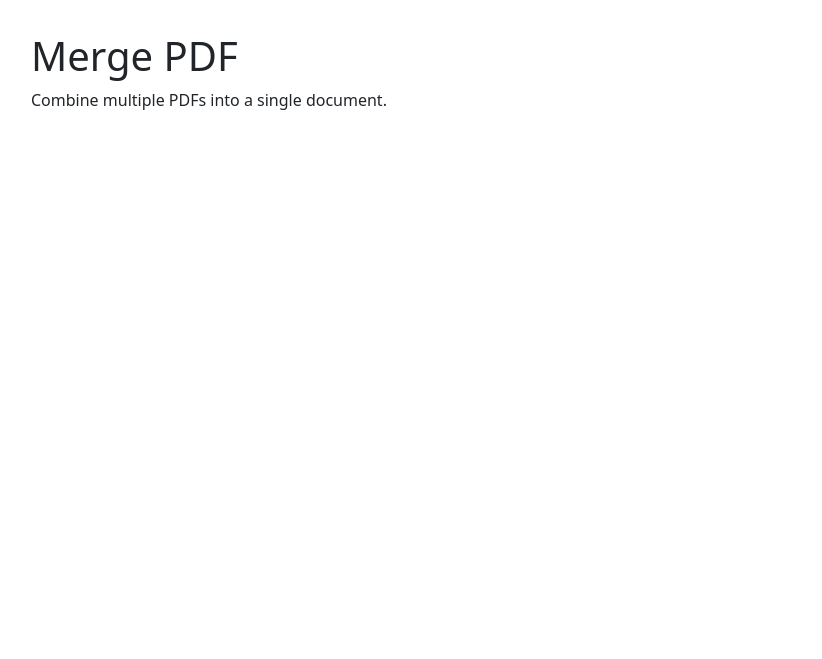
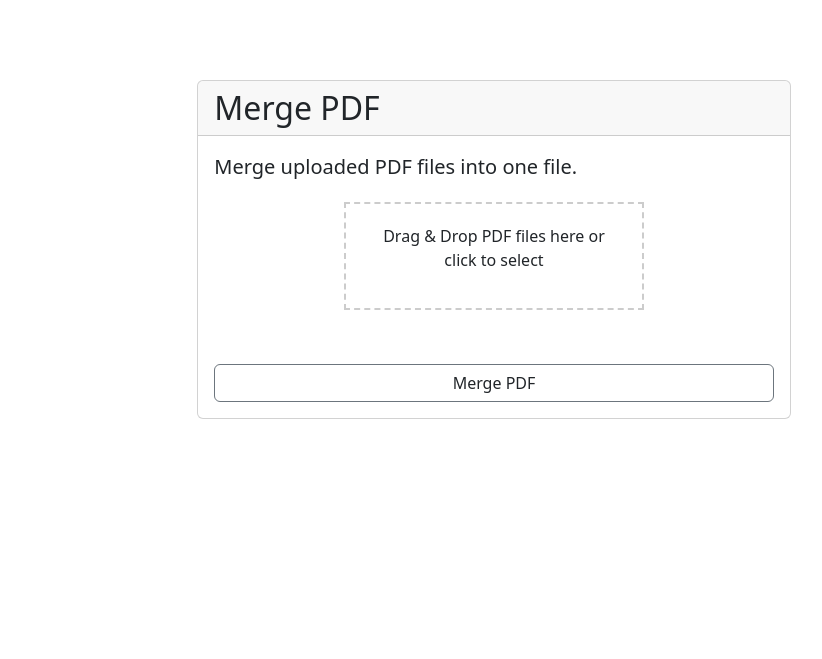
Before and after one commit to Calum-Kerr/PDF-Editor-Version1, a Flask app: page /pages/organise/merge in a window 1280 px wide. Shown: the part 63-722 px from the top of the page, without its empty margins (146-968 px from the left). Run offline with Flask 3, Linux system fonts and the light colour scheme.

Commit message:
Updated HTML to improve user experience

```diff
--- a/templates/pages/organise/merge.html
+++ b/templates/pages/organise/merge.html
@@ -1,6 +1,105 @@
 {% extends 'base.html' %}
 {% block title %}Merge PDF - RevisePDF{% endblock %}
 {% block content %}
-    <h1>Merge PDF</h1>
-    <p>Combine multiple PDFs into a single document.</p>
+    <title>PDF Merger</title>
+<body>
+    <div class="container mt-5">
+        <div class="row justify-content-center">
+            <div class="col-md-8">
+                <div class="card">
+                    <div class="card-header">
+                        <h2 class="mb-0">Merge PDF</h2>
+                    </div>
+                    <div class="card-body">
+                        <p class="lead">Merge uploaded PDF files into one file.</p>
+
+                        {% if error %}
+                        <div class="alert alert-danger">{{ error }}</div>
+                        {% endif %}
+                        <form method="POST" enctype="multipart/form-data">
+                            <div class="mb-3">
+                                <div id="drop-area">
+                                    <p>Drag & Drop PDF files here or click to select</p>
+                                    <input type="file" id="fileElem" multiple accept="application/pdf" name="files" style="display:none">
+                                </div>
+                            </div>
+                            <div class="d-grid gap-2">
+                                <ul id="file-list"></ul>
+                                <button type="submit" class="btn border border-secondary">Merge PDF</button>
+                            </div>
+                        </form>
+                    </div>
+                </div>
+            </div>
+        </div>
+    </div>
+    <script>
+        let dropArea = document.getElementById('drop-area');
+        let fileElem = document.getElementById('fileElem');
+        let fileList = document.getElementById('file-list');
+        let filesArray = []; // Store the files in an array
+
+        ['dragenter', 'dragover', 'dragleave', 'drop'].forEach(eventName => {
+            dropArea.addEventListener(eventName, preventDefaults, false)
+        });
+
+        function preventDefaults(e) {
+            e.preventDefault()
+            e.stopPropagation()
+        }
+
+        ['dragenter', 'dragover'].forEach(eventName => {
+            dropArea.addEventListener(eventName, highlight, false)
+        });
+
+        ['dragleave', 'drop'].forEach(eventName => {
+            dropArea.addEventListener(eventName, unhighlight, false)
+        });
+
+        function highlight(e) {
+            dropArea.style.borderColor = '#007bff';
+        }
+
+        function unhighlight(e) {
+            dropArea.style.borderColor = '#ccc';
+        }
+
+        dropArea.addEventListener('drop', handleDrop, false);
+
+        function handleDrop(e) {
+            let dt = e.dataTransfer;
+            let files = dt.files;
+            handleFiles(files);
+        }
+
+        function handleFiles(files) {
+            files = [...files];
+            files.forEach(file => {
+                if(file.type === "application/pdf"){
+                  addFileToList(file);
+                  filesArray.push(file); //Store file in array
+                }
+            });
+            // Create a new DataTransfer object and add the files to it.
+            const dataTransfer = new DataTransfer();
+            filesArray.forEach(file => {
+                dataTransfer.items.add(file);
+            });
+            fileElem.files = dataTransfer.files; // Assign the DataTransfer files to the file input
+        }
+
+        dropArea.addEventListener('click', () => {
+          fileElem.click();
+        });
+
+        fileElem.addEventListener('change', (e) => {
+          handleFiles(e.target.files);
+        });
+
+        function addFileToList(file) {
+            let listItem = document.createElement('li');
+            listItem.textContent = file.name;
+            fileList.appendChild(listItem);
+        }
+    </script>
 {% endblock %}
```
